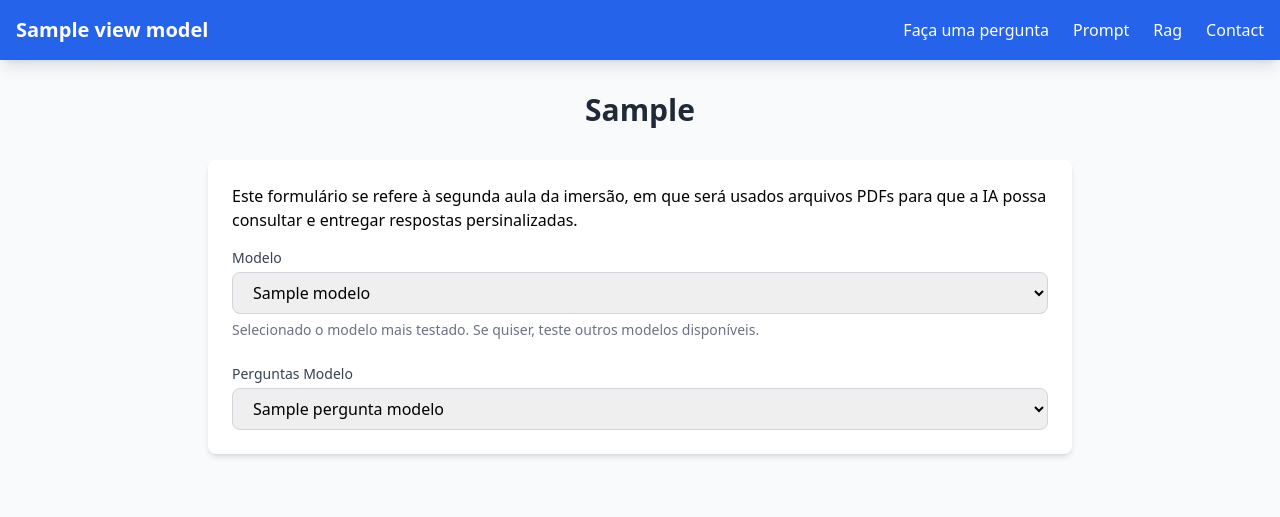
After one commit to danilocgsilva/imersao_dev_ia_alura__dev_agentes_de_ai_apimentado, a Flask app: template app/flask_app/templates/rag.html in a window 1280 px wide. The commit adds this page. Shown: the top 517 px of the page. Run offline with Flask 3, Linux system fonts and the light colour scheme; the template is opened without the code that fills it: most values are stand-ins (such as "Sample title", 1, 10 or a date in 2020); some libraries are stand-ins or nearby versions.

Commit message:
wip: adicionando RAG

```diff
--- a/app/flask_app/main.py
+++ b/app/flask_app/main.py
@@ -1,6 +1,7 @@
 from flask import Flask, Blueprint, render_template, request, url_for, redirect
 from flask_app.template_models.Index import Index
 from flask_app.template_models.Prompt import Prompt as ModelPrompt
+from flask_app.template_models.Rag import Rag
 from suporte.Perguntar import Perguntar
 from suporte.SupportFactory import SupportFactory
 from suporte.Banco import Banco
@@ -74,3 +75,8 @@ def enviar_prompt():
     return {
         "resposta": resultado_prompt
     }
+
+
+@web_framework.route('/rag', endpoint="rag", methods=['GET'])
+def rag():
+    return render_template("rag.html", view_model=Rag())
--- a/app/flask_app/template_models/Index.py
+++ b/app/flask_app/template_models/Index.py
@@ -8,6 +8,7 @@ class Index:
         self._h1 = "Faça uma pergunta para a IA"
         self._lista_modelos = self._buscar_modelos()
         self._nome_pagina = "perguntar"
+        self._javascript = "perguntar"
         self._nome_pagina_amigavel = "Faça uma pergunta"
 
     @property
@@ -34,6 +35,10 @@ class Index:
     def nome_pagina_amigavel(self):
         return self._nome_pagina_amigavel
 
+    @property
+    def javascript(self):
+        return self._javascript
+
     def _buscar_modelos(self):
         banco = Banco()
         modelos = banco.listar_modelos_disponiveis()
--- a/app/flask_app/template_models/Prompt.py
+++ b/app/flask_app/template_models/Prompt.py
@@ -8,6 +8,7 @@ class Prompt:
         self._h1 = "Prepare um prompt"
         self._lista_modelos = self._buscar_modelos()
         self._nome_pagina = "prompt"
+        self._javascript = "prompt"
         self._nome_pagina_amigavel = "Prompt"
         self._lista_perguntas_modelo = self._busca_perguntas_modelo()
 
@@ -38,6 +39,10 @@ class Prompt:
     @property
     def perguntas_modelo(self):
         return self._lista_perguntas_modelo
+
+    @property
+    def javascript(self):
+        return self._javascript
 
     @property
     def prompt(self):
--- a/app/flask_app/templates/_base.html
+++ b/app/flask_app/templates/_base.html
@@ -5,7 +5,9 @@
     <meta name="viewport" content="width=device-width, initial-scale=1.0">
     <title>{{ view_model.titulo_pagina }}</title>
     <script src="https://cdn.tailwindcss.com"></script>
-    <script defer src="{{ url_for('static', filename=view_model.nome_pagina) ~ '.js' }}"></script>
+    {% if view_model.javascript %}
+        <script defer src="{{ url_for('static', filename=view_model.nome_pagina) ~ '.js' }}"></script>
+    {% endif %}
 </head>
 <body class="bg-gray-50 min-h-screen">
 
@@ -25,7 +27,7 @@
                 <div class="hidden md:flex space-x-6">
                     <a href="{{ url_for('perguntar') }}" class="hover:text-blue-200 transition">Faça uma pergunta</a>
                     <a href="{{ url_for('prompt') }}" class="hover:text-blue-200 transition">Prompt</a>
-                    <a href="#" class="hover:text-blue-200 transition">About</a>
+                    <a href="{{ url_for('rag') }}" class="hover:text-blue-200 transition">Rag</a>
                     <a href="#" class="hover:text-blue-200 transition">Contact</a>
                 </div>
             </div>
@@ -33,7 +35,7 @@
             <div id="mobile-menu" class="hidden pb-4 md:hidden">
                 <a href="{{ url_for('perguntar') }}" class="block py-2 hover:bg-blue-500 px-4 rounded transition">Faça uma pergunta</a>
                 <a href="{{ url_for('prompt') }}" class="block py-2 hover:bg-blue-500 px-4 rounded transition">Prompt</a>
-                <a href="#" class="block py-2 hover:bg-blue-500 px-4 rounded transition">About</a>
+                <a href="{{ url_for('rag') }}" class="block py-2 hover:bg-blue-500 px-4 rounded transition">Rag</a>
                 <a href="#" class="block py-2 hover:bg-blue-500 px-4 rounded transition">Contact</a>
             </div>
         </div>
--- /dev/null
+++ b/app/flask_app/templates/rag.html
@@ -0,0 +1,46 @@
+{% extends "_base.html" %}
+
+{% block content %}
+
+<div class="max-w-4xl mx-auto px-4 py-8">
+    <h1 class="text-3xl font-bold text-center text-gray-800 mb-8">{{ view_model.h1 }}</h1>
+
+    <div class="bg-white rounded-lg shadow-md p-6 mb-8">
+        <p>Este formulário se refere à segunda aula da imersão, em que será usados arquivos PDFs para que a IA possa consultar e entregar respostas persinalizadas.</p>
+        <form id="formulario" class="space-y-6">
+
+            <div class="mt-4">
+                <label class="block text-sm font-medium text-gray-700 mb-1" for="modelo">
+                    Modelo
+                </label>
+                <div class="relative">
+                    <select id="modelo" name="modelo"
+                        class="w-full px-4 py-2 border border-gray-300 rounded-lg focus:ring-2 focus:ring-blue-500 focus:border-blue-500 outline-none transition">
+                        {% for modelo in view_model.lista_modelos %}
+                        <option value="{{ modelo[1] }}">{{ modelo[1] }}</option>
+                        {% endfor %}
+                    </select>
+                </div>
+                <p class="mt-1.5 text-sm text-gray-500">Selecionado o modelo mais testado. Se quiser, teste outros
+                    modelos disponíveis.</p>
+            </div>
+
+            <div class="mt-4" id="pergunta_modelo">
+                <label class="block text-sm font-medium text-gray-700 mb-1" for="perguntas_modelo">
+                    Perguntas Modelo
+                </label>
+                <div class="relative">
+                    <select id="perguntas_modelo" name="pergunta_modelo"
+                        class="w-full px-4 py-2 border border-gray-300 rounded-lg focus:ring-2 focus:ring-blue-500 focus:border-blue-500 outline-none transition">
+                        {% for pergunta_modelo in view_model.lista_perguntas_modelo %}
+                        <option value="{{ pergunta_modelo[1] }}">{{ pergunta_modelo[1] }}</option>
+                        {% endfor %}
+                    </select>
+                </div>
+            </div>
+
+        </form>
+    </div>
+</div>
+
+{% endblock %}
--- a/app/suporte/Prompt.py
+++ b/app/suporte/Prompt.py
@@ -25,10 +25,7 @@ class Prompt:
 
         resultados = dados["resposta"].model_dump()
 
-
-
         resultadosJson = json.dumps(resultados, indent=10)
-
 
         self._banco.registrar_pergunta(mensagem_humana)
         id_pergunta = self._banco.ultimo_id_inserido
```
Also changed, not shown: app/flask_app/template_models/Rag.py (added, +58 -0 lines), app/requirements.txt (+87 -5 lines), 1 other file.
